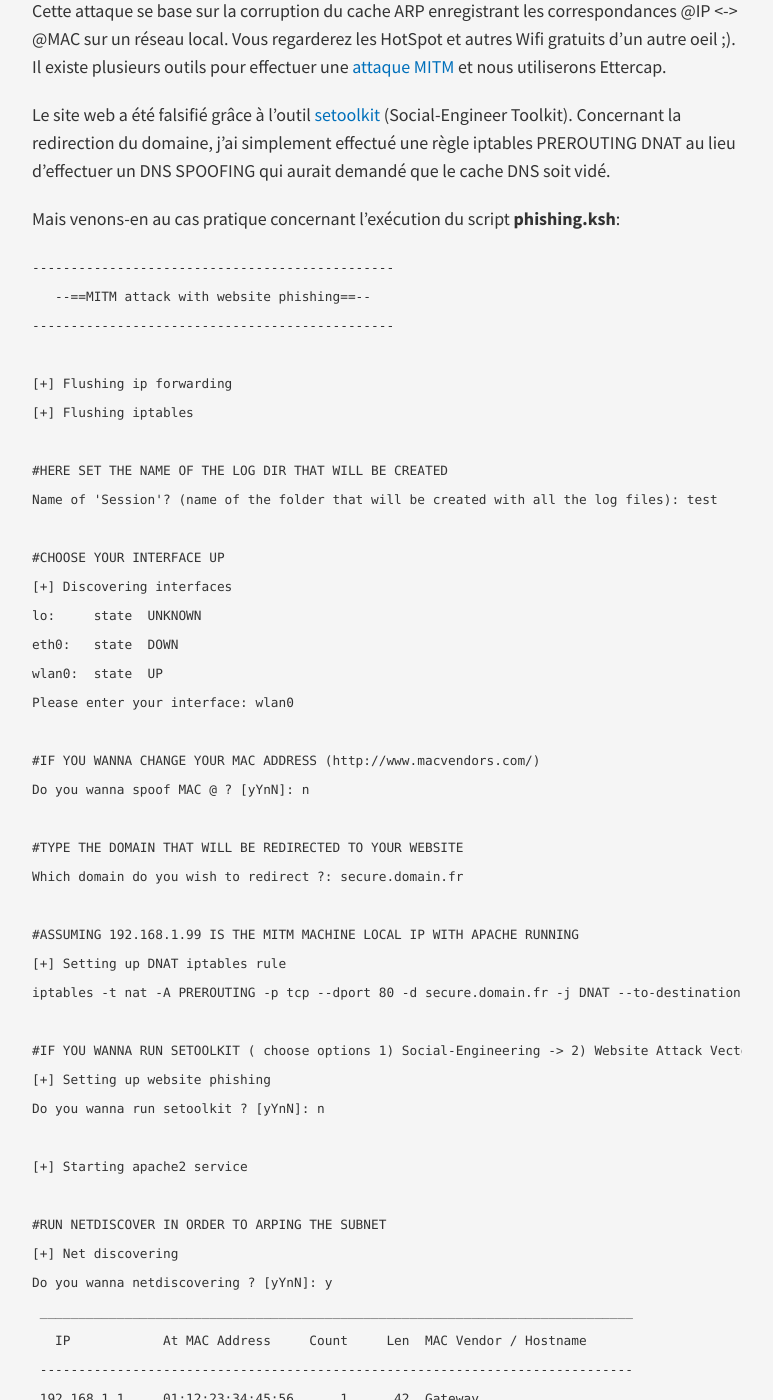
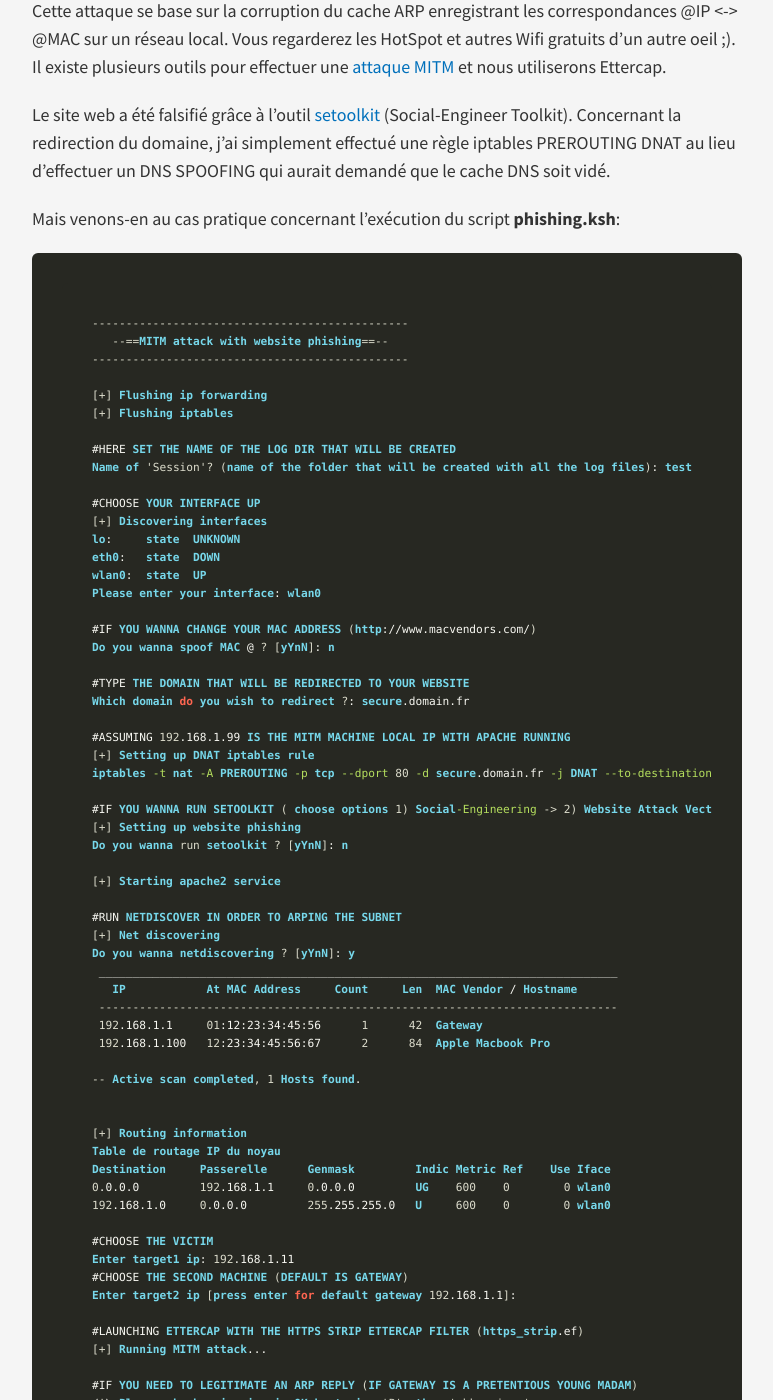
Before and after one commit to phackt/phackt.github.io, a Jekyll site: the page built from _posts/2016-09-08-mitm-phishing.markdown, in a window 1280 px wide and 1400 px high, scrolled down 1183 px. Shown: the whole window, without its empty margins (253-1026 px from the left). Built offline with Jekyll 4.4.1, drawn with Linux system fonts in a browser that asks for light colours; nearby versions of some CDN libraries; comment, search, counter and statistics services are not loaded; some of the changed text lies outside the part shown.

Commit message:
update post mitm

````diff
--- a/_posts/2016-09-08-mitm-phishing.markdown
+++ b/_posts/2016-09-08-mitm-phishing.markdown
@@ -22,7 +22,7 @@ Le site web a été falsifié grâce à l'outil [setoolkit](https://github.com/t
 
 Mais venons-en au cas pratique concernant l'exécution du script **phishing.ksh**:
 
-```irc
+```bat
 -----------------------------------------------
    --==MITM attack with website phishing==--
 -----------------------------------------------
````
